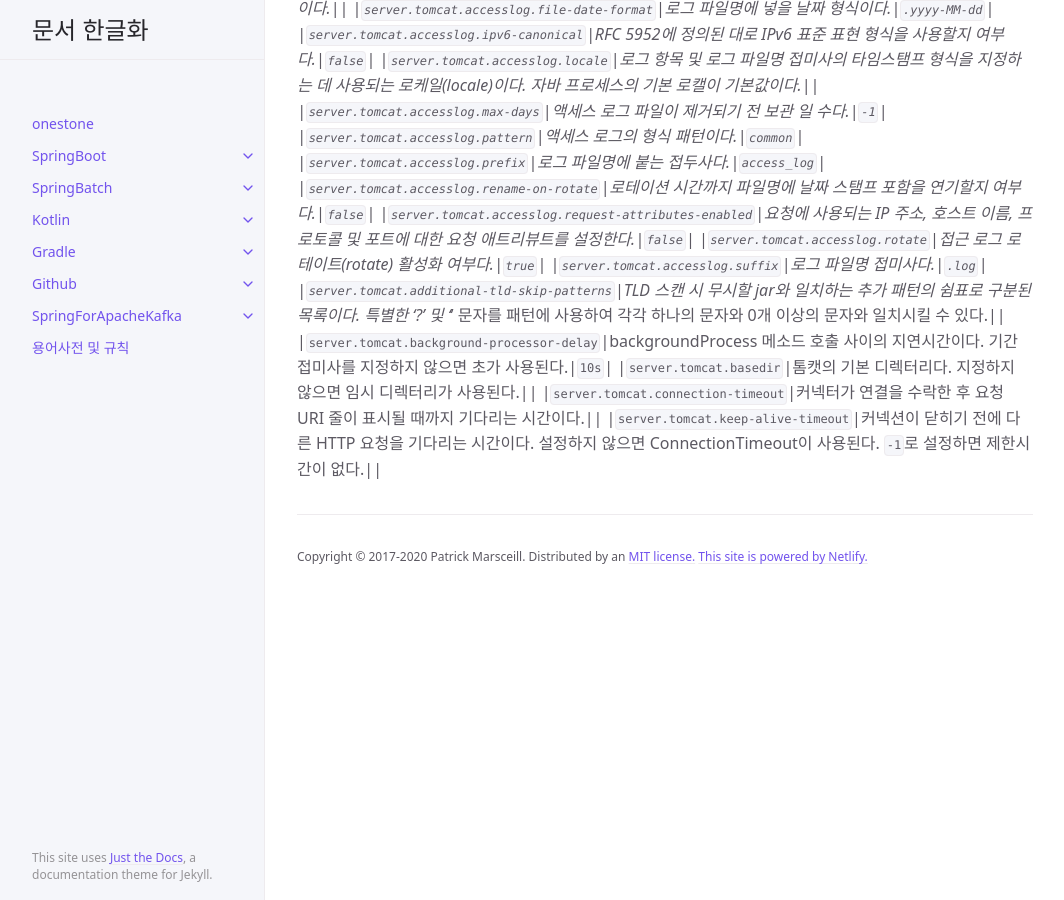
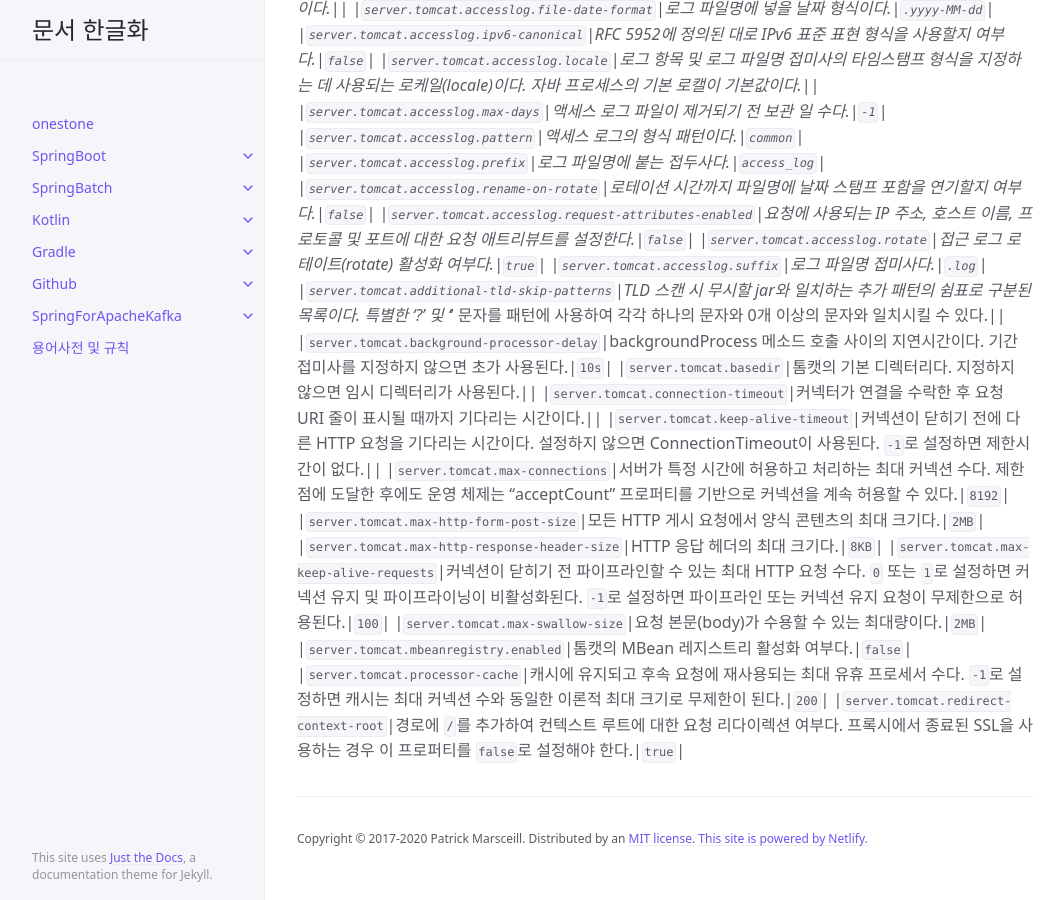
Before and after one commit to onestone9900/onestone9900.github.io, a Jekyll site: the page built from docs/spring_boot/3.1.1/spring_boot/19.appendices.md, in a window 1280 px wide and 900 px high, scrolled down 66073 px. Shown: the whole window, without its empty margins (107-1171 px from the left). Built offline with Jekyll 4.4.1, drawn with Linux system fonts in a browser that asks for light colours.

Commit message:
docs: spring boot - ## .A.11. 서버 프로퍼티(Server Properties)

```diff
--- a/docs/spring_boot/3.1.1/spring_boot/19.appendices.md
+++ b/docs/spring_boot/3.1.1/spring_boot/19.appendices.md
@@ -1181,3 +1181,11 @@ nav_order: 19
 |`server.tomcat.basedir`|톰캣의 기본 디렉터리다. 지정하지 않으면 임시 디렉터리가 사용된다.||
 |`server.tomcat.connection-timeout`|커넥터가 연결을 수락한 후 요청 URI 줄이 표시될 때까지 기다리는 시간이다.||
 |`server.tomcat.keep-alive-timeout`|커넥션이 닫히기 전에 다른 HTTP 요청을 기다리는 시간이다. 설정하지 않으면 ConnectionTimeout이 사용된다. `-1`로 설정하면 제한시간이 없다.||
+|`server.tomcat.max-connections`|서버가 특정 시간에 허용하고 처리하는 최대 커넥션 수다. 제한점에 도달한 후에도 운영 체제는 "acceptCount" 프로퍼티를 기반으로 커넥션을 계속 허용할 수 있다.|`8192`|
+|`server.tomcat.max-http-form-post-size`|모든 HTTP 게시 요청에서 양식 콘텐츠의 최대 크기다.|`2MB`|
+|`server.tomcat.max-http-response-header-size`|HTTP 응답 헤더의 최대 크기다.|`8KB`|
+|`server.tomcat.max-keep-alive-requests`|커넥션이 닫히기 전 파이프라인할 수 있는 최대 HTTP 요청 수다. `0` 또는 `1`로 설정하면 커넥션 유지 및 파이프라이닝이 비활성화된다. `-1`로 설정하면 파이프라인 또는 커넥션 유지 요청이 무제한으로 허용된다.|`100`|
+|`server.tomcat.max-swallow-size`|요청 본문(body)가 수용할 수 있는 최대량이다.|`2MB`|
+|`server.tomcat.mbeanregistry.enabled`|톰캣의 MBean 레지스트리 활성화 여부다.|`false`|
+|`server.tomcat.processor-cache`|캐시에 유지되고 후속 요청에 재사용되는 최대 유휴 프로세서 수다. `-1`로 설정하면 캐시는 최대 커넥션 수와 동일한 이론적 최대 크기로 무제한이 된다.|`200`|
+|`server.tomcat.redirect-context-root`|경로에 `/`를 추가하여 컨텍스트 루트에 대한 요청 리다이렉션 여부다. 프록시에서 종료된 SSL을 사용하는 경우 이 프로퍼티를 `false`로 설정해야 한다.|`true`|
```
